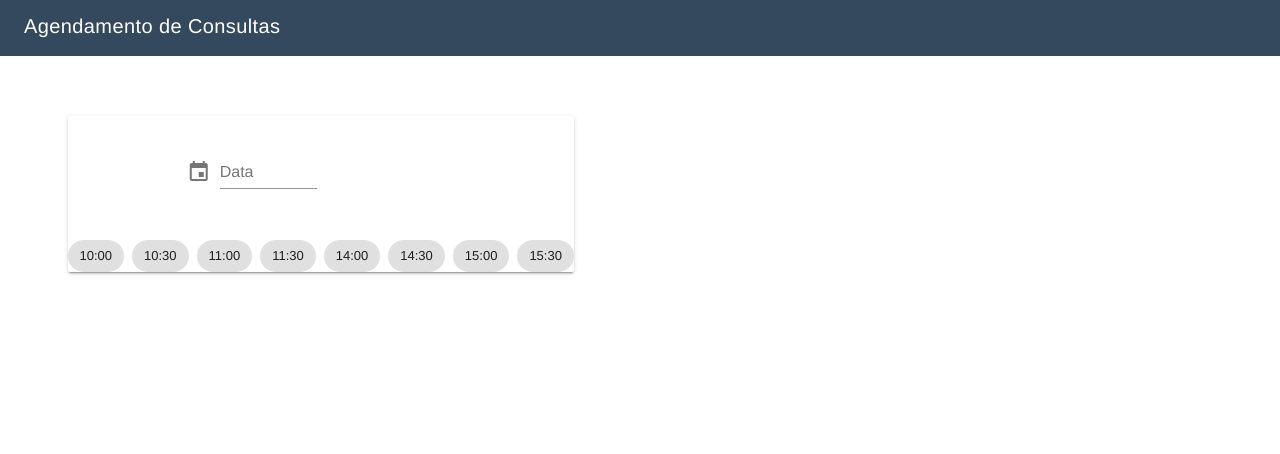
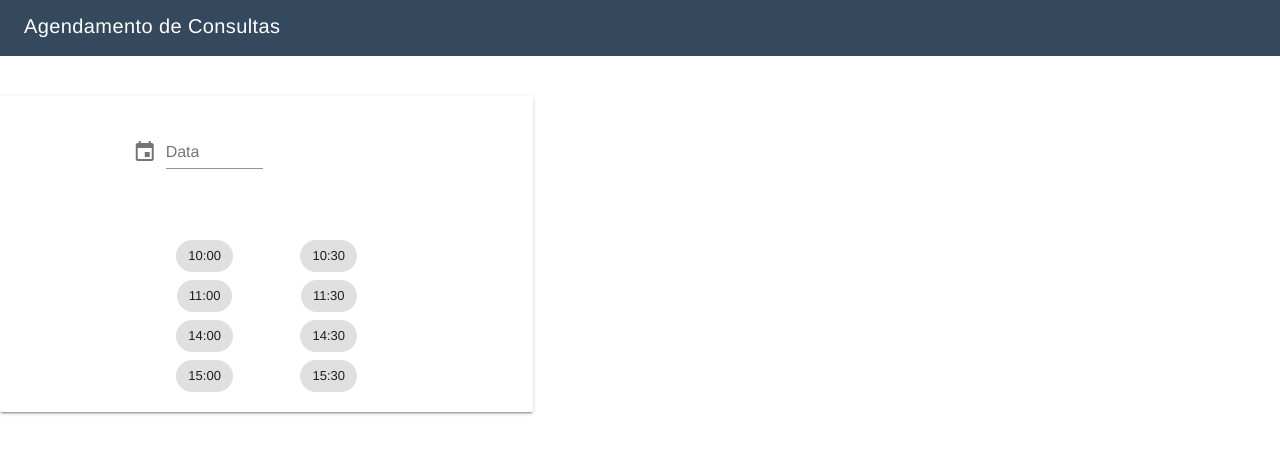
Before and after one commit to philipguedes/agendamento-de-consultas, a Vue app: page /#/ in a window 1280 px wide. Shown: the top 454 px of the page. Built offline with nearby package versions, Linux system fonts and the light colour scheme.

Commit message:
Refatora scheduler e finaliza view de schedule

```diff
--- a/src/components/Scheduler.vue
+++ b/src/components/Scheduler.vue
@@ -1,22 +1,16 @@
 <template>
-    <v-container grid-list-md align-center justify-center>
+  <v-layout align-center justify-center>
+    <v-flex xs6>
+      <v-item-group>
+        <v-container
+          style="max-height: 200px"
+          class="scroll-y">
           <v-layout row wrap>
-
-
-
-  <v-card>
-    <v-layout column align-center justify-center wrap>
-      <v-flex>
-        <calendar v-on:changed="say('hi')"></calendar>
-      </v-flex>
-      <v-flex>
-
-      <div>
-        <v-item-group multiple>
-          <v-layout align-center justify-center row wrap>
-            <v-item
+            <v-flex
               v-for="it in items"
-              :key="it">
+              :key="it"
+              xs6>
+              <v-item>
                 <v-chip
                   slot-scope="{ active }"
                   :selected="active"
@@ -24,20 +18,15 @@
                   {{ it }}
                 </v-chip>
               </v-item>
-          </v-layout>
-        </v-item-group>
-      </div>
             </v-flex>
           </v-layout>
-  </v-card>
-
+        </v-container>
+      </v-item-group>
+    </v-flex>
   </v-layout>
-    </v-container>
 </template>
 
 <script>
-import Calendar from './Calendar.vue'
-
 export default {
   name: 'scheduler',
   data () {
@@ -63,7 +52,6 @@ export default {
     }
   },
   components: {
-    Calendar
   }
 }
 </script>
--- a/src/views/Scheduling.vue
+++ b/src/views/Scheduling.vue
@@ -1,12 +1,24 @@
 <template>
-  <scheduler></scheduler>
+  <v-flex xs5>
+    <v-card>
+      <v-layout align-center wrap column justify-center>
+        <v-flex xs12>
+          <calendar></calendar>
+        </v-flex>
+        <v-flex xs12>
+          <scheduler></scheduler>
+        </v-flex>
+      </v-layout>
+    </v-card>
+  </v-flex>
 </template>
 
 <script>
 import Scheduler from '../components/Scheduler.vue'
+import Calendar from '../components/Calendar.vue'
 
 export default {
-  name: 'hello',
+  name: 'scheduling',
   data () {
     return {
     }
@@ -14,7 +26,8 @@ export default {
   methods: {
   },
   components: {
-    Scheduler
+    Scheduler,
+    Calendar
   }
 }
 </script>
```
Lines whose indentation alone changed are shown as unchanged.
